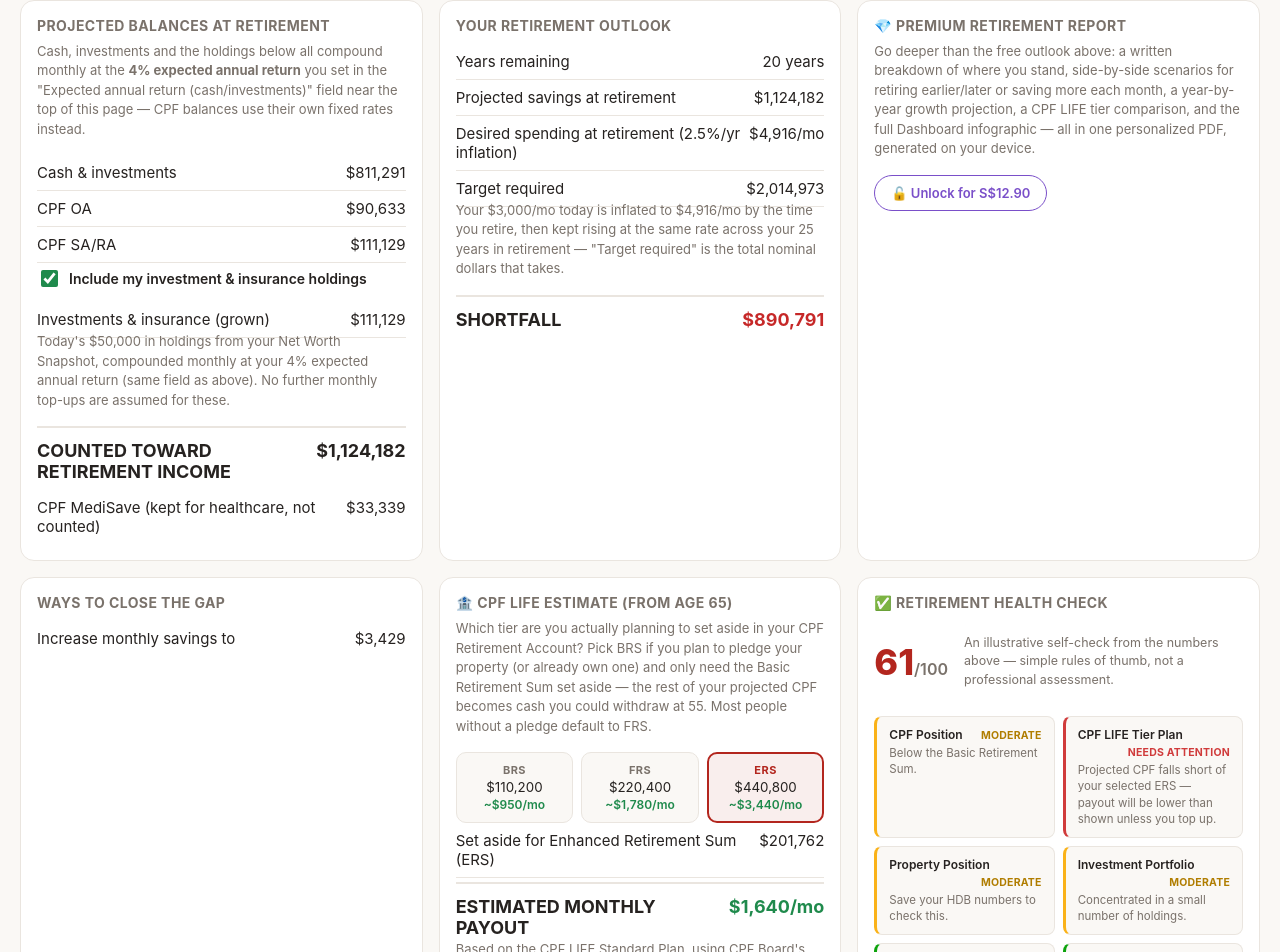
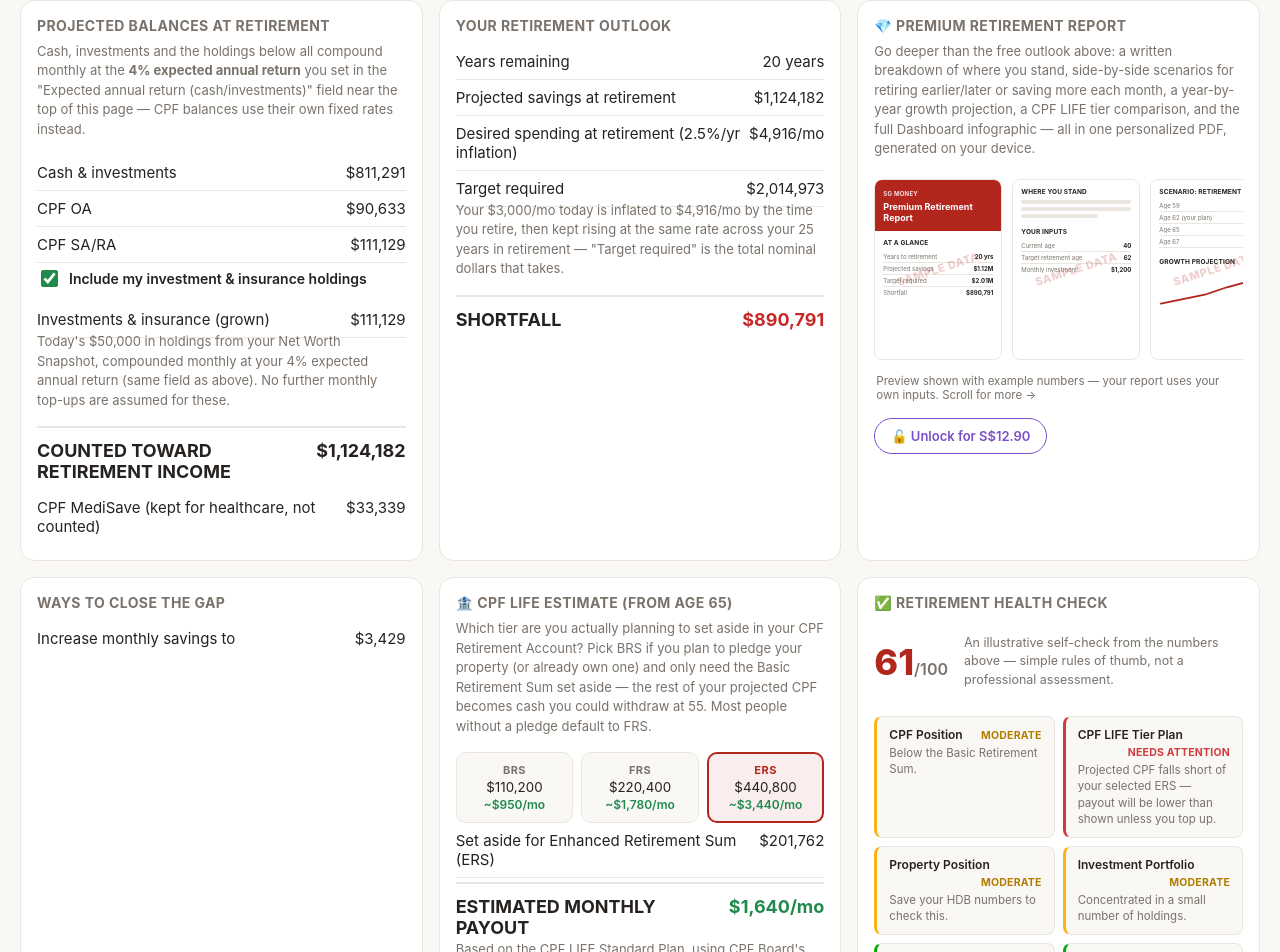
Before and after one commit to macmelvin/SG-Money-CPF-HDB-Calculator, a React (Vite) app: page /retirement-calculator in a window 1280 px wide. Shown: the part 1305-2257 px from the top of the page. Built offline with nearby package versions, Linux system fonts and the light colour scheme.

Commit message:
Add a sample preview to the Premium Report paywall

```diff
--- a/src/App.css
+++ b/src/App.css
@@ -757,3 +757,151 @@
   accent-color: var(--positive);
   cursor: pointer;
 }
+
+/* Premium Report preview strip — small mockup "pages" with example data, shown on the paywall
+   so people can see the shape of the report before paying. */
+.rp-strip-wrap {
+  margin: 4px 0 16px;
+}
+.rp-strip {
+  display: flex;
+  gap: 10px;
+  overflow-x: auto;
+  padding: 4px 2px 8px;
+  scroll-snap-type: x proximity;
+  -webkit-overflow-scrolling: touch;
+}
+.rp-page-frame {
+  position: relative;
+  flex: 0 0 auto;
+  width: 128px;
+  scroll-snap-align: start;
+  overflow: hidden;
+  border-radius: 8px;
+}
+.rp-page {
+  width: 128px;
+  aspect-ratio: 595 / 842;
+  background: var(--card);
+  border: 1px solid var(--border);
+  border-radius: 8px;
+  overflow: hidden;
+  box-shadow: 0 1px 3px rgba(0, 0, 0, 0.06);
+  display: flex;
+  flex-direction: column;
+}
+.rp-cover-band {
+  background: var(--primary);
+  padding: 10px 8px 8px;
+  color: #fff;
+}
+.rp-cover-app {
+  font-size: 6px;
+  font-weight: 700;
+  letter-spacing: 0.04em;
+  opacity: 0.85;
+}
+.rp-cover-title {
+  font-size: 9px;
+  font-weight: 700;
+  line-height: 1.25;
+  margin-top: 4px;
+}
+.rp-page-body {
+  padding: 8px 8px 6px;
+  flex: 1;
+}
+.rp-mini-heading {
+  font-size: 6.5px;
+  font-weight: 700;
+  color: var(--text);
+  text-transform: uppercase;
+  letter-spacing: 0.02em;
+  margin-bottom: 4px;
+}
+.rp-row {
+  display: flex;
+  justify-content: space-between;
+  gap: 4px;
+  font-size: 6px;
+  color: var(--text-muted);
+  padding: 2px 0;
+  border-bottom: 1px solid var(--border);
+}
+.rp-row:last-child {
+  border-bottom: none;
+}
+.rp-row-label {
+  overflow: hidden;
+  text-overflow: ellipsis;
+  white-space: nowrap;
+}
+.rp-row-value {
+  flex: 0 0 auto;
+  font-weight: 700;
+  color: var(--text);
+}
+.rp-text-block {
+  height: 4px;
+  border-radius: 2px;
+  background: var(--border);
+  margin-bottom: 3px;
+}
+.rp-chart {
+  width: 100%;
+  height: 34px;
+  margin-top: 4px;
+}
+.rp-tier-bars {
+  display: flex;
+  align-items: flex-end;
+  gap: 6px;
+  height: 44px;
+  margin-bottom: 4px;
+}
+.rp-tier-bar {
+  flex: 1;
+  display: flex;
+  flex-direction: column;
+  align-items: center;
+  justify-content: flex-end;
+  height: 100%;
+}
+.rp-tier-fill {
+  width: 100%;
+  background: var(--border);
+  border-radius: 2px 2px 0 0;
+}
+.rp-tier-fill-selected {
+  background: var(--primary);
+}
+.rp-tier-label {
+  font-size: 5px;
+  font-weight: 700;
+  color: var(--text-muted);
+  margin-top: 2px;
+}
+.rp-tier-value {
+  font-size: 5px;
+  color: var(--text-muted);
+}
+.rp-watermark {
+  position: absolute;
+  top: 46%;
+  left: -22%;
+  width: 144%;
+  text-align: center;
+  transform: rotate(-18deg);
+  color: var(--primary);
+  opacity: 0.22;
+  font-size: 11px;
+  font-weight: 800;
+  letter-spacing: 0.06em;
+  pointer-events: none;
+  white-space: nowrap;
+}
+.rp-caption {
+  font-size: 11.5px;
+  color: var(--text-muted);
+  margin: 6px 2px 0;
+}
--- a/src/calculators/RetirementCalculator.tsx
+++ b/src/calculators/RetirementCalculator.tsx
@@ -4,6 +4,7 @@ import { BtoPromo, CalcShell, Disclaimer, DocToolsPromo, NumberField, ResultCard
 import { AssetAllocationBar, EditableLineItems, HealthBadge } from "../components/Dashboard";
 import { RetirementDashboardExportCard } from "../components/RetirementDashboardExport";
 import type { DashboardExportData } from "../components/RetirementDashboardExport";
+import { PremiumReportPreview } from "../components/PremiumReportPreview";
 import { captureNodeAsCanvas } from "../lib/dashboardImage";
 import {
   CPF_LIFE_STANDARD_PAYOUT_2026,
@@ -629,6 +630,7 @@ export default function RetirementCalculator() {
               a CPF LIFE tier comparison, and the full Dashboard infographic — all in one personalized PDF,
               generated on your device.
             </p>
+            <PremiumReportPreview />
             <a
               href={PREMIUM_REPORT_PAYMENT_LINK}
               target="_blank"
--- /dev/null
+++ b/src/components/PremiumReportPreview.tsx
@@ -0,0 +1,133 @@
+// A horizontally-scrollable strip of small mockup "pages" showing what the Premium Retirement
+// Report actually looks like, using illustrative example numbers (never the person's real data)
+// — so someone deciding whether to pay S$12.90 can see the shape of the report first. Built as
+// plain HTML/CSS/SVG rather than screenshots of the real PDF so it stays crisp at any size and
+// needs no image assets or build step to keep in sync.
+
+function MiniRow({ label, value }: { label: string; value: string }) {
+  return (
+    <div className="rp-row">
+      <span className="rp-row-label">{label}</span>
+      <span className="rp-row-value">{value}</span>
+    </div>
+  );
+}
+
+function TextBlock({ width }: { width: string }) {
+  return <div className="rp-text-block" style={{ width }} />;
+}
+
+function CoverPreview() {
+  return (
+    <div className="rp-page">
+      <div className="rp-cover-band">
+        <div className="rp-cover-app">SG MONEY</div>
+        <div className="rp-cover-title">Premium Retirement Report</div>
+      </div>
+      <div className="rp-page-body">
+        <div className="rp-mini-heading">At a glance</div>
+        <MiniRow label="Years to retirement" value="20 yrs" />
+        <MiniRow label="Projected savings" value="$1.12M" />
+        <MiniRow label="Target required" value="$2.01M" />
+        <MiniRow label="Shortfall" value="$890,791" />
+      </div>
+    </div>
+  );
+}
+
+function NarrativePreview() {
+  return (
+    <div className="rp-page">
+      <div className="rp-page-body">
+        <div className="rp-mini-heading">Where You Stand</div>
+        <TextBlock width="100%" />
+        <TextBlock width="100%" />
+        <TextBlock width="70%" />
+        <div className="rp-mini-heading" style={{ marginTop: 10 }}>
+          Your Inputs
+        </div>
+        <MiniRow label="Current age" value="40" />
+        <MiniRow label="Target retirement age" value="62" />
+        <MiniRow label="Monthly investment" value="$1,200" />
+      </div>
+    </div>
+  );
+}
+
+function ScenarioPreview() {
+  return (
+    <div className="rp-page">
+      <div className="rp-page-body">
+        <div className="rp-mini-heading">Scenario: Retirement Age</div>
+        <MiniRow label="Age 59" value="-$1.02M" />
+        <MiniRow label="Age 62 (your plan)" value="-$890k" />
+        <MiniRow label="Age 65" value="-$620k" />
+        <MiniRow label="Age 67" value="-$410k" />
+        <div className="rp-mini-heading" style={{ marginTop: 10 }}>
+          Growth Projection
+        </div>
+        <svg className="rp-chart" viewBox="0 0 120 46" preserveAspectRatio="none">
+          <polyline
+            points="2,40 26,34 50,28 74,18 98,10 118,4"
+            fill="none"
+            stroke="var(--primary)"
+            strokeWidth="2.4"
+            strokeLinecap="round"
+            strokeLinejoin="round"
+          />
+        </svg>
+      </div>
+    </div>
+  );
+}
+
+function CpfLifeAndModulesPreview() {
+  return (
+    <div className="rp-page">
+      <div className="rp-page-body">
+        <div className="rp-mini-heading">CPF LIFE Tier Comparison</div>
+        <div className="rp-tier-bars">
+          <div className="rp-tier-bar">
+            <div className="rp-tier-fill" style={{ height: "30%" }} />
+            <span className="rp-tier-label">BRS</span>
+            <span className="rp-tier-value">$950/mo</span>
+          </div>
+          <div className="rp-tier-bar">
+            <div className="rp-tier-fill" style={{ height: "55%" }} />
+            <span className="rp-tier-label">FRS</span>
+            <span className="rp-tier-value">$1,780/mo</span>
+          </div>
+          <div className="rp-tier-bar">
+            <div className="rp-tier-fill rp-tier-fill-selected" style={{ height: "100%" }} />
+            <span className="rp-tier-label">ERS ✓</span>
+            <span className="rp-tier-value">$3,440/mo</span>
+          </div>
+        </div>
+        <div className="rp-mini-heading" style={{ marginTop: 10 }}>
+          Your Full Financial Picture
+        </div>
+        <MiniRow label="Salary & CPF" value="included ✓" />
+        <MiniRow label="HDB Sale Proceeds" value="included ✓" />
+        <MiniRow label="Car True Cost" value="included ✓" />
+      </div>
+    </div>
+  );
+}
+
+export function PremiumReportPreview() {
+  return (
+    <div className="rp-strip-wrap">
+      <div className="rp-strip">
+        {[CoverPreview, NarrativePreview, ScenarioPreview, CpfLifeAndModulesPreview].map((Page, i) => (
+          <div className="rp-page-frame" key={i}>
+            <Page />
+            <div className="rp-watermark">SAMPLE DATA</div>
+          </div>
+        ))}
+      </div>
+      <p className="rp-caption">
+        Preview shown with example numbers — your report uses your own inputs. Scroll for more →
+      </p>
+    </div>
+  );
+}
```
